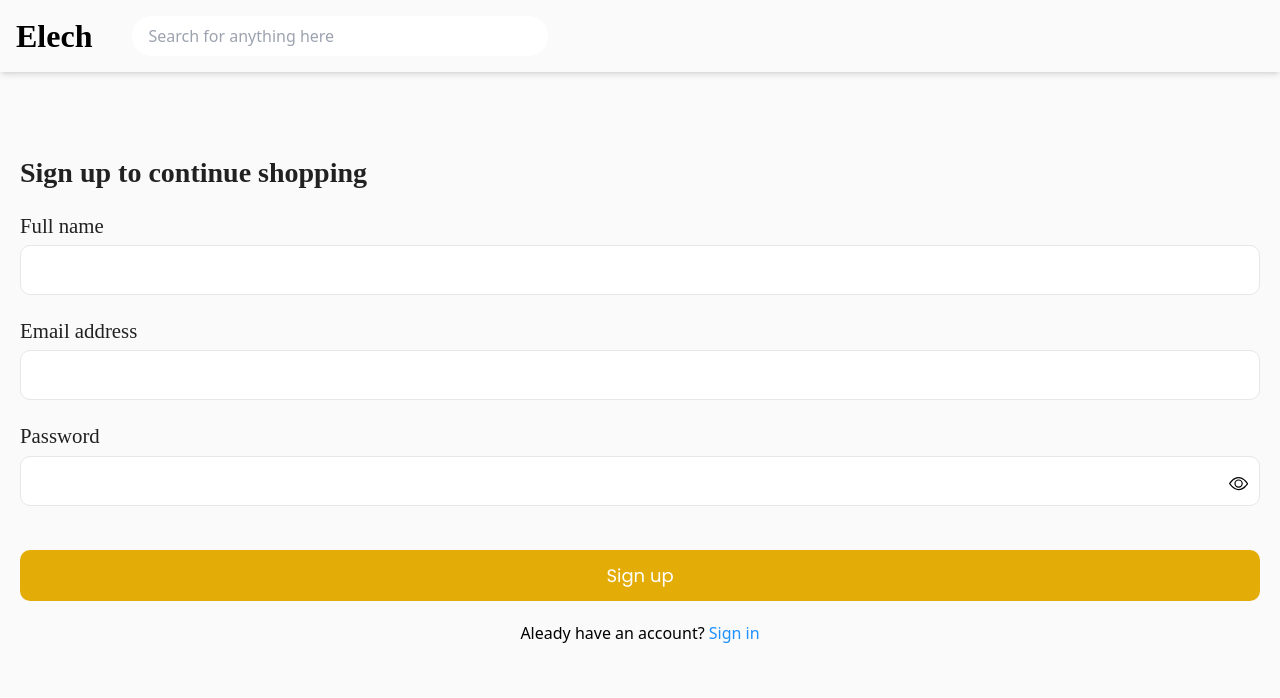
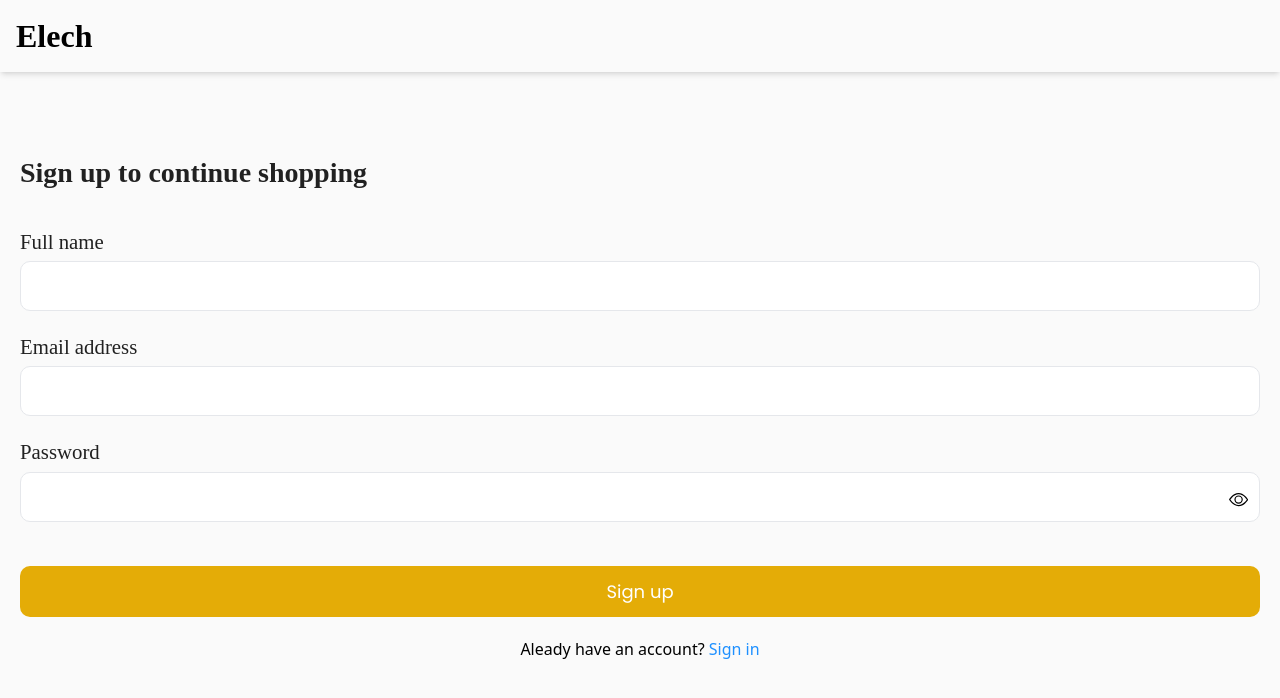
Before and after one commit to jephthahdominic/elech, a React (Vite) app: page /signup in a window 1280 px wide. Shown: the top 698 px of the page. Built offline with nearby package versions, Linux system fonts and the light colour scheme; a web font is replaced by a local one.

Commit message:
grouped routes to give specific layouts to different components

```diff
--- a/package.json
+++ b/package.json
@@ -12,6 +12,7 @@
   "dependencies": {
     "aos": "^2.3.4",
     "firebase": "^11.5.0",
+    "prop-types": "^15.8.1",
     "react": "^18.2.0",
     "react-dom": "^18.2.0",
     "react-icons": "^5.5.0",
--- a/src/App.jsx
+++ b/src/App.jsx
@@ -1,5 +1,5 @@
 import { createBrowserRouter, RouterProvider } from "react-router-dom"
-import AppLayout from "./ui/AppLayout"
+import { AuthAppLayout, MarkettingAppLayout, OrderLayout } from "./ui/AppLayout"
 import Home from "./ui/Home"
 import ProductDetails from "./features/products/ProductDetails"
 import Cart from "./features/cart/Cart"
@@ -18,7 +18,7 @@ const router = createBrowserRouter([
   {
     element: (
       <ProductsProvider>
-        <AppLayout />
+        <MarkettingAppLayout />
       </ProductsProvider>
     ),
     errorElement: <Error />,
@@ -45,13 +45,16 @@ const router = createBrowserRouter([
         path: "/search",
         element: <SearchProducts />,
         errorElement: <Error />
-      }
+      },
     ]
   },
+
+  //auth group
+
   {
-    path: "/cart",
-    element: <ProtectedRoutes><Cart /></ProtectedRoutes>
-  },
+    element: <AuthAppLayout />,
+    errorElement: <Error />,
+    children: [
       {
         path: "/login",
         element: <Login />
@@ -68,6 +71,21 @@ const router = createBrowserRouter([
         path: "/verifyEmail/success",
         element: <ProtectedRoutes><VerificationSuccess /></ProtectedRoutes>
       },
+    ]
+  },
+
+  //order group
+
+  {
+    element: <OrderLayout />,
+    errorElement: <Error />,
+    children: [
+      {
+        path: "/cart",
+        element: <ProtectedRoutes><Cart /></ProtectedRoutes>
+      }
+    ]
+  }
 
 ])
 
--- a/src/features/cart/Cart.jsx
+++ b/src/features/cart/Cart.jsx
@@ -1,9 +1,6 @@
-import Header from "../../ui/Header";
-
 export default function Cart() {
   return(
     <div>
-      <Header cart={false}/>
       <main className="px-3">
         <header className="flex justify-between items-center py-4">
           <h1 className="text-[1.75rem] text-[#212121] font-semibold">Shopping cart</h1>
@@ -12,14 +9,4 @@ export default function Cart() {
       </main>
     </div>
   )
-  // return (
-  //   <div>
-  //     <header className="flex justify-between items-center py-4">
-  //       <h1 className="text-[1.75rem] text-[#212121] font-semibold">Shopping cart</h1>
-  //     </header>
-  //     <main className={'mt-4'}>
-  //       <CartItems />
-  //     </main>
-  //   </div>
-  // )
 }
--- a/src/features/userAccount/Login.jsx
+++ b/src/features/userAccount/Login.jsx
@@ -1,7 +1,6 @@
 import { getAuth, signInWithEmailAndPassword} from "firebase/auth";
 import { useState } from "react";
 import { Link, useNavigate } from "react-router-dom";
-import Header from "../../ui/Header";
 import { ErrorMessage } from "../../ui/Error";
 import Button from "../../ui/Button";
 import { BsEye, BsEyeSlash } from "react-icons/bs";
@@ -64,11 +63,10 @@ export default function Login() {
 
   return (
     <div className="h-screen">
-      <Header />
       <div className="w-full py-20 px-5 relative">
         {authError && <ErrorMessage errorMessage = {authErrorMessage} setAuthError = {setAuthError} setAuthErrorMessage={setAuthErrorMessage}/>}
         <h1 className="text-[#212121] text-[1.75rem] font-playfair font-semibold">Sign in to continue shopping</h1>
-        <form className="mt-4 flex flex-col items-center gap-5" onSubmit={((e)=>handleSubmit(e))}>
+        <form className="mt-8 flex flex-col items-center gap-5" onSubmit={((e)=>handleSubmit(e))}>
 
         <div className="w-full flex flex-col gap-1">
           <label htmlFor="email" className="text-[1.3rem] font-playfair text-[#212121]">Email address</label>
--- a/src/features/userAccount/Signup.jsx
+++ b/src/features/userAccount/Signup.jsx
@@ -1,7 +1,6 @@
 import {useState} from 'react'
 import { Link, useNavigate } from "react-router-dom";
 import Button from "../../ui/Button";
-import Header from "../../ui/Header";
 import { BsEye, BsEyeSlash } from 'react-icons/bs';
 import { ErrorMessage } from '../../ui/Error';
 import { createUserWithEmailAndPassword, getAuth} from 'firebase/auth';
@@ -69,11 +68,10 @@ export default function Signup() {
 
   return (
     <div className="h-screen">
-      <Header />
       <div className="w-full py-20 px-5 relative">
         {authError && <ErrorMessage errorMessage = {authErrorMessage} setAuthError = {setAuthError} setAuthErrorMessage={setAuthErrorMessage}/>}
         <h1 className="text-[#212121] text-[1.75rem] font-playfair font-semibold">Sign up to continue shopping</h1>
-        <form className="mt-4 flex flex-col items-center gap-5" onSubmit={((e)=>handleSubmit(e))}>
+        <form className="mt-8 flex flex-col items-center gap-5" onSubmit={((e)=>handleSubmit(e))}>
           <div className="w-full flex flex-col gap-1">
             <label htmlFor="fullname" className="text-[1.3rem] text-[#212121] font-playfair">Full name</label>
             <input type="text" name="fullName" className={`p-3 rounded-[10px] border outline-none ${error.fullName.length > 0 && ' border-red-500'}`} pattern="^[A-Za-z\s!@#$%^&*(),.?&quot;&#39;:;_-]+$" onChange={(e)=>handleInput(e)} required/>
--- a/src/features/userAccount/VerifyEmail.jsx
+++ b/src/features/userAccount/VerifyEmail.jsx
@@ -1,5 +1,4 @@
 import { GrStatusGood } from "react-icons/gr";
-import Header from "../../ui/Header";
 import { Link, useNavigate } from "react-router-dom";
 import { useEffect, useState } from "react";
 import { getAuth, onAuthStateChanged, sendEmailVerification } from "firebase/auth";
@@ -34,7 +33,6 @@ export default function VerifyEmail() {
 
   return (
     <div>
-      <Header />
       <div className="text-center py-20 px-3">
         <div className="w-max relative flex items-center justify-center m-auto">
           <div className="w-[120px] h-[80px] bg-light-gray border border-dark-gray"></div>
@@ -54,7 +52,6 @@ export function VerificationSuccess(){
   }, 3000);
   return(
     <div className="h-screen">
-      <Header />
       <div className="text-center py-20 px-3 flex flex-col items-center">
         <GrStatusGood className="text-green-500 text-[100px]"/>
         <p className="text-[1.3rem] mt-3">You have successfully verified your Email</p>
--- a/src/ui/AppLayout.jsx
+++ b/src/ui/AppLayout.jsx
@@ -1,7 +1,7 @@
 import { Outlet } from "react-router-dom";
 import Header from "./Header";
 
-export default function AppLayout() {
+export function MarkettingAppLayout() {
 
   return (
     <div>
@@ -12,3 +12,25 @@ export default function AppLayout() {
     </div>
   )
 }
+
+export function AuthAppLayout() {
+  return(
+    <div>
+      <Header />
+      <main>
+        <Outlet />
+      </main>
+    </div>
+  )
+}
+
+export function OrderLayout(){
+  return(
+    <div>
+      <Header toggles={true} noSearchBar={true}/>
+      <main>
+        <Outlet />
+      </main>
+    </div>
+  )
+}
--- a/src/ui/Header.jsx
+++ b/src/ui/Header.jsx
@@ -2,15 +2,16 @@ import { FiMenu, FiSearch, FiShoppingCart } from 'react-icons/fi'
 import Logo from './Logo'
 import { Link } from 'react-router-dom'
 
-export default function Header({toggles, cart}) {
+export default function Header({toggles, cart, search, noSearchBar}) {
   return (
     <header className='w-full py-3 px-4 shadow-md flex items-center justify-between'>
         <div className='flex-1 flex items-center gap-10'>
           <Logo />
-          <input placeholder='Search for anything here'  className='w-1/3 px-4 py-2 rounded-full max-xl:hidden
-           border-dark-gray focus:outline-none' />
+          {search && <input placeholder='Search for anything here'  className='w-1/3 px-4 py-2 rounded-full max-xl:hidden
+           border-dark-gray focus:outline-none' />}
         </div>
         {toggles && <div className='flex gap-8 text-[24px]'>
+          {noSearchBar && <button><FiSearch /></button>}
           {cart && <Link to='/cart' className='relative'>
             <FiShoppingCart />
           </Link>}
```
Also changed, not shown: 1 other file (tests, documents, lock files or other folders). Lines whose indentation alone changed are shown as unchanged.
